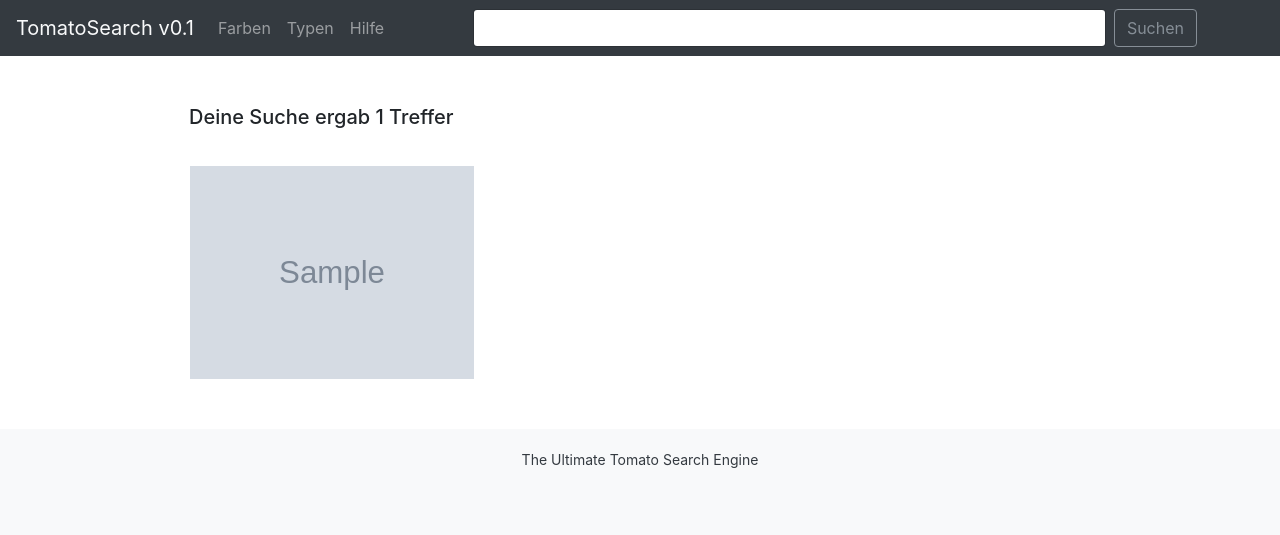
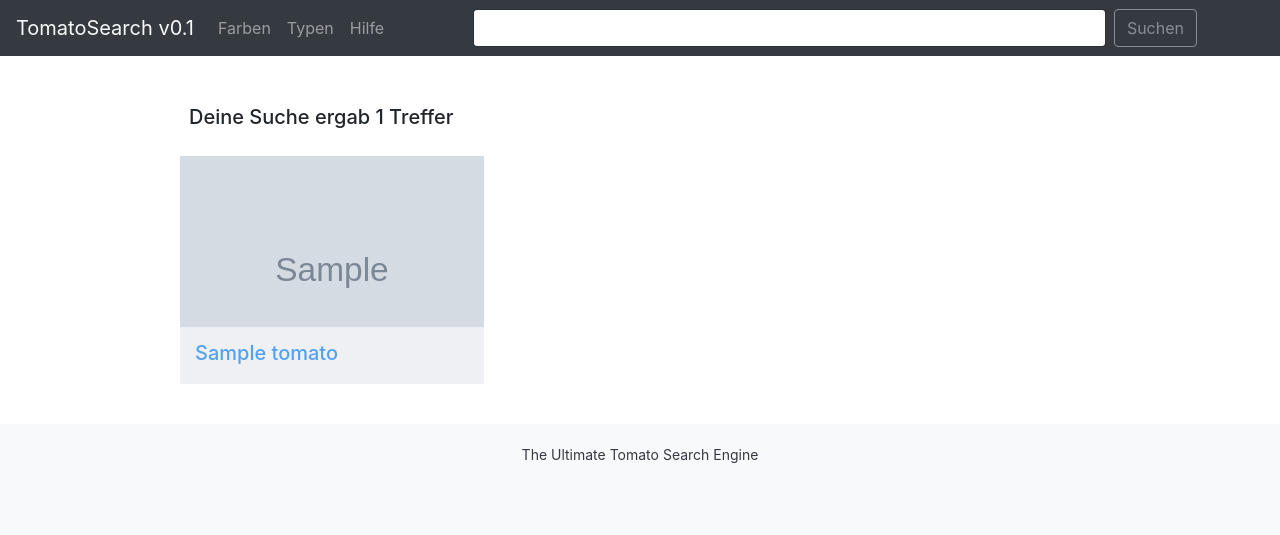
Before and after one commit to charismatic-claire/tomato-search-engine, a Django app: page / in a window 1280 px wide. Shown: the top 535 px of the page. Run offline with Django 3.2, Linux system fonts and the light colour scheme; tables that the repository leaves empty hold one stand-in row (values such as "Sample post"); grey boxes marked "Sample" are stand-in pictures; some libraries are stand-ins or nearby versions.

Commit message:
Image grid, second try. Looks okay, but performance issues.

```diff
--- a/tomatos/static/tomatos/style.css
+++ b/tomatos/static/tomatos/style.css
@@ -44,30 +44,36 @@ a:hover {
 #content-head div.tomato-list-heading {
 	margin-left: 18px;
 }
-#content-middle ul.tomato-list {
-	list-style: none;
-	padding-left: 0;
-}
-#content-middle ul.tomato-list > li.tomato-list-item {
-	padding: 10px;
+#content-middle .tomato-list-item {
 	display: block;
 	float: left;
 	width: 100%;
+	position: relative;
 }
 @media( min-width: 768px ) {
-	#content-middle ul.tomato-list > li.tomato-list-item {
+	#content-middle .tomato-list-item {
 		width: 50%;
 	}
 }
 @media( min-width: 992px ) {
-	#content-middle ul.tomato-list > li.tomato-list-item {
+	#content-middle .tomato-list-item {
 		width: 33%;
 	}
 }
-#content-middle ul.tomato-list > li.tomato-list-item:first-child {
-	margin-top: 0;
+#content-middle .tomato-list-item img.default-tomato {
+	background-color: #F8F9FA;
 }
-#content-middle ul.tomato-list > li.tomato-list-item  a:hover {
+#content-middle .tomato-list-item .tomato-list-item-name {
+	position: absolute;
+	bottom: 0;
+	background-color: #FFF;
+	opacity: 0.6;
+	padding: 15px;
+	width: 100%;
+	height: 25%;
+}
+
+#content-middle .tomato-list-item a:hover {
 	text-decoration: none;
 }
 
--- a/tomatos/templates/tomatos/index.html
+++ b/tomatos/templates/tomatos/index.html
@@ -11,19 +11,20 @@
 {% block content_body %}
 	<div id="content-middle" class="col-sm-10">
 		{% if tomato_list %}
-			<ul class="tomato-list">
 			{% for tomato in tomato_list %}
-					<li class="tomato-list-item">
+				<div class="tomato-list-item">
 					<a href="{% url 'tomatos:detail' pk=tomato.id %}" target="_blank">
 						{% if tomato.image %}
 							<img class="img-fluid" src="/media/{{ tomato.image }}" />
 						{% else %}
-								<img class="img-fluid" src="/static/tomatos/icons/tomato.png" />
+							<img class="img-fluid default-tomato" src="/static/tomatos/icons/tomato.png" />
 						{% endif %}
+						<div class="tomato-list-item-name">
+							<h5>{{ tomato.name }}</h5>
+						</div>
 					</a>
-					</li>
+				</div>
 			{% endfor %}
-			</ul>
 		{% else%}
 			<p>Sorry, no tomatos available.</p>
 		{% endif %}
```
Lines whose indentation alone changed are shown as unchanged.
